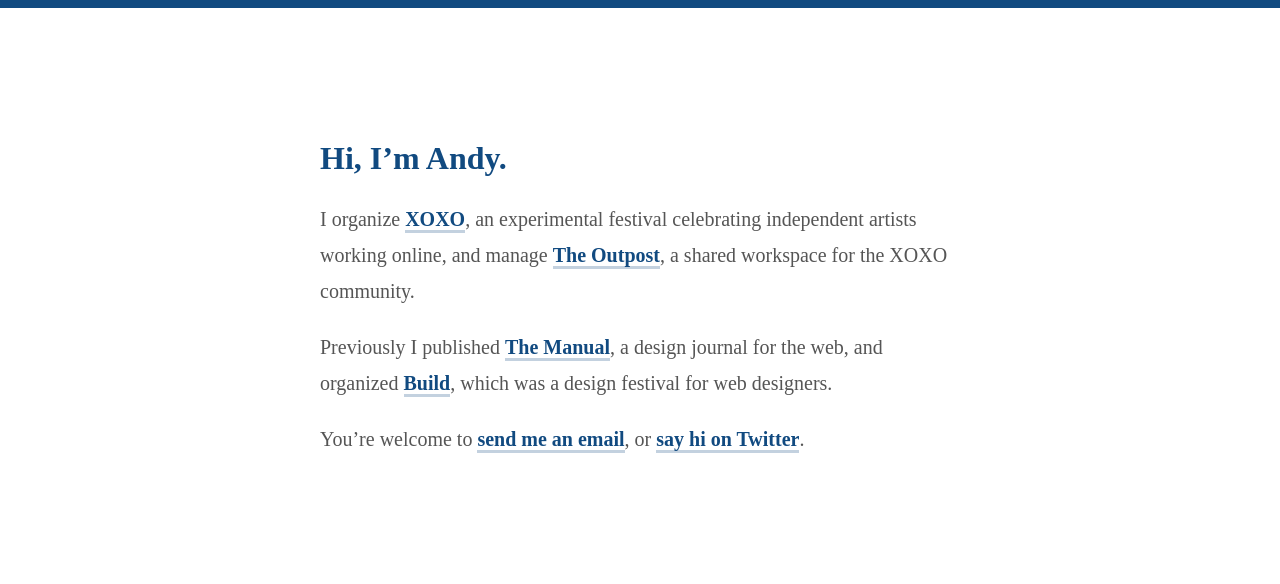
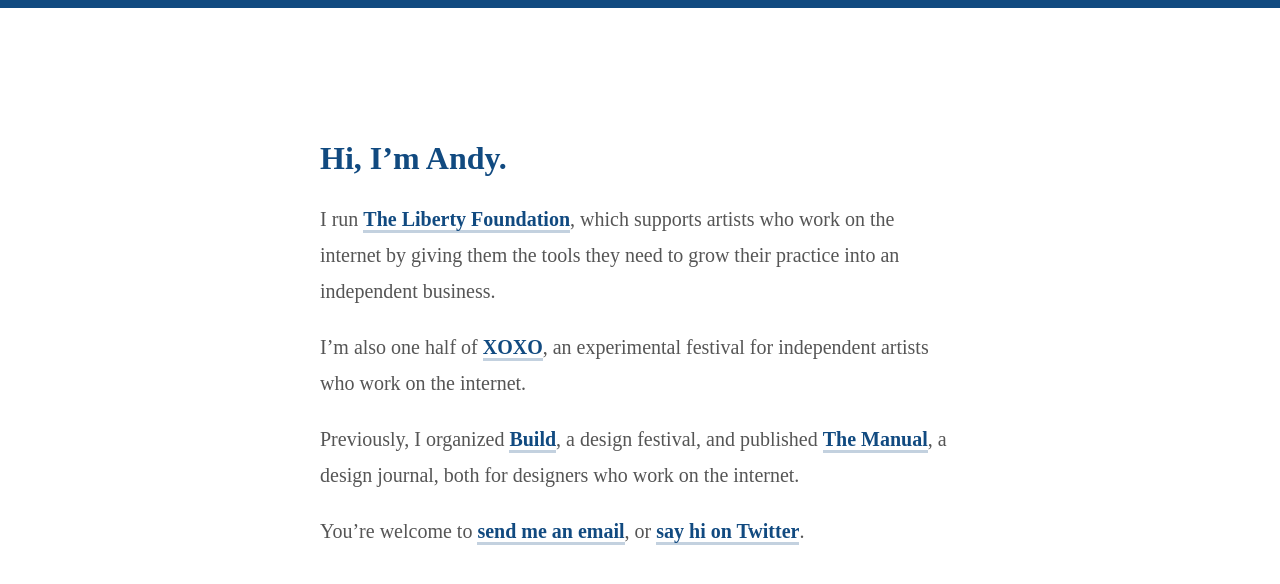
Before and after one commit to andymcmillan/andymcmillan, a Jekyll site: the page built from index.md, in a window 1280 px wide. Shown: the top 584 px of the page. Built offline with Jekyll 4.4.1, drawn with Linux system fonts in a browser that asks for light colours.

Commit message:
Update index.md

```diff
--- a/index.md
+++ b/index.md
@@ -5,8 +5,10 @@
 
 # Hi, I’m Andy.
 
-I organize [XOXO](https://xoxofest.com), an experimental festival celebrating independent artists working online, and manage [The Outpost](https://outpostpdx.com), a shared workspace for the XOXO community.
+I run [The Liberty Foundation](http://theliberty.foundation), which supports artists who work on the internet by giving them the tools they need to grow their practice into an independent business.
 
-Previously I published [The Manual](https://themanual.org), a design journal for the web, and organized [Build](http://buildconf.com), which was a design festival for web designers.
+I'm also one half of [XOXO](http://xoxofest.com), an experimental festival for independent artists who work on the internet.
 
-You’re welcome to [send me an email](mailto:hi@andymcmillan.com), or [say hi on Twitter](https://twitter.com/andymcmillan).
+Previously, I organized [Build](http://buildconf.com), a design festival, and published [The Manual](http://themanual.org), a design journal, both for designers who work on the internet.
+
+You’re welcome to [send me an email](mailto:hi@andymcmillan.com), or [say hi on Twitter](http://twitter.com/andymcmillan).
```
